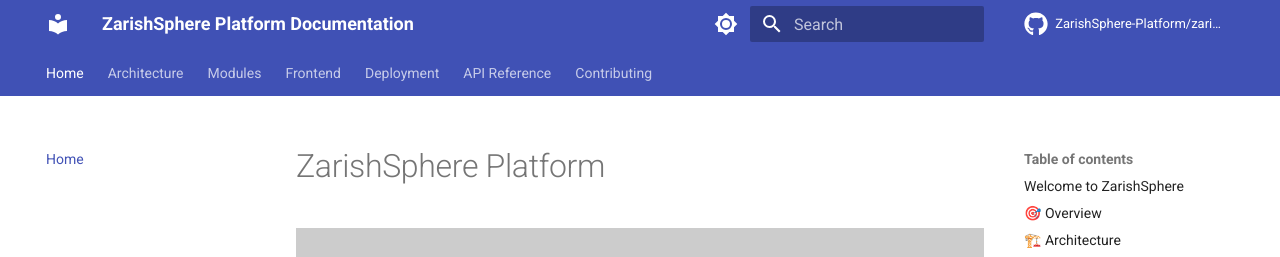
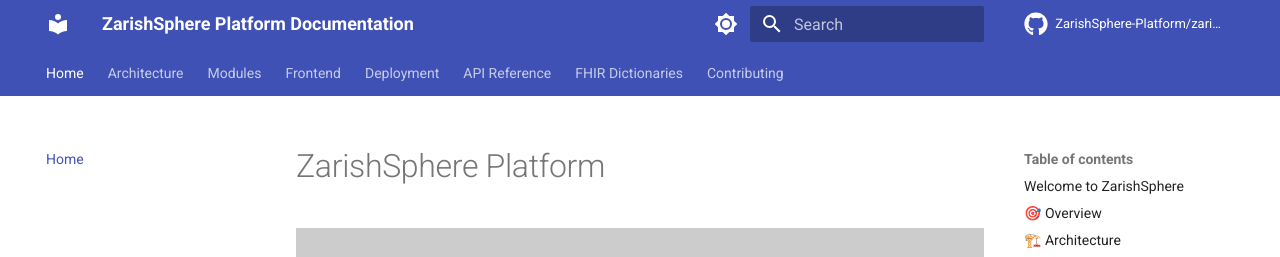
Before and after one commit to ZarishSphere-Platform/zarish-sphere-frontend, an MkDocs documentation site: the page built from docs/index.md, in a window 1280 px wide and 900 px high. Shown: the top 257 px of the window. Built offline with MkDocs 1.6.1 and Material for MkDocs 9.7.7, drawn with Linux system fonts in a browser that asks for light colours; comment, search, counter and statistics services are not loaded.

Commit message:
chore: update dependencies and fix build configuration

```diff
--- a/mkdocs.yml
+++ b/mkdocs.yml
@@ -93,6 +93,8 @@ nav:
       - Financial API: api/financial.md
       - HR API: api/hr.md
       - Hospital API: api/hospital.md
+  - FHIR Dictionaries:
+      - Complete Metadata: fhir-dictionaries.md
   - Contributing: contributing.md
 
 extra:
```
